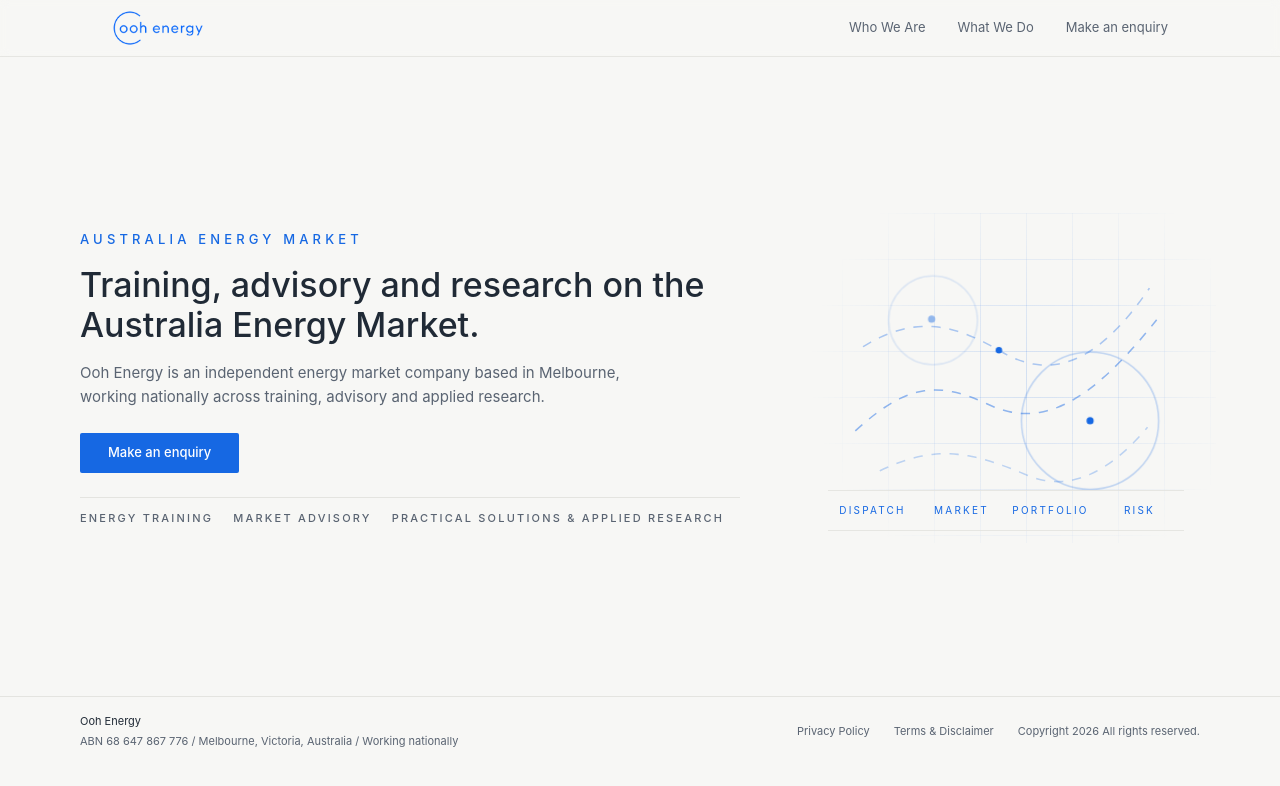
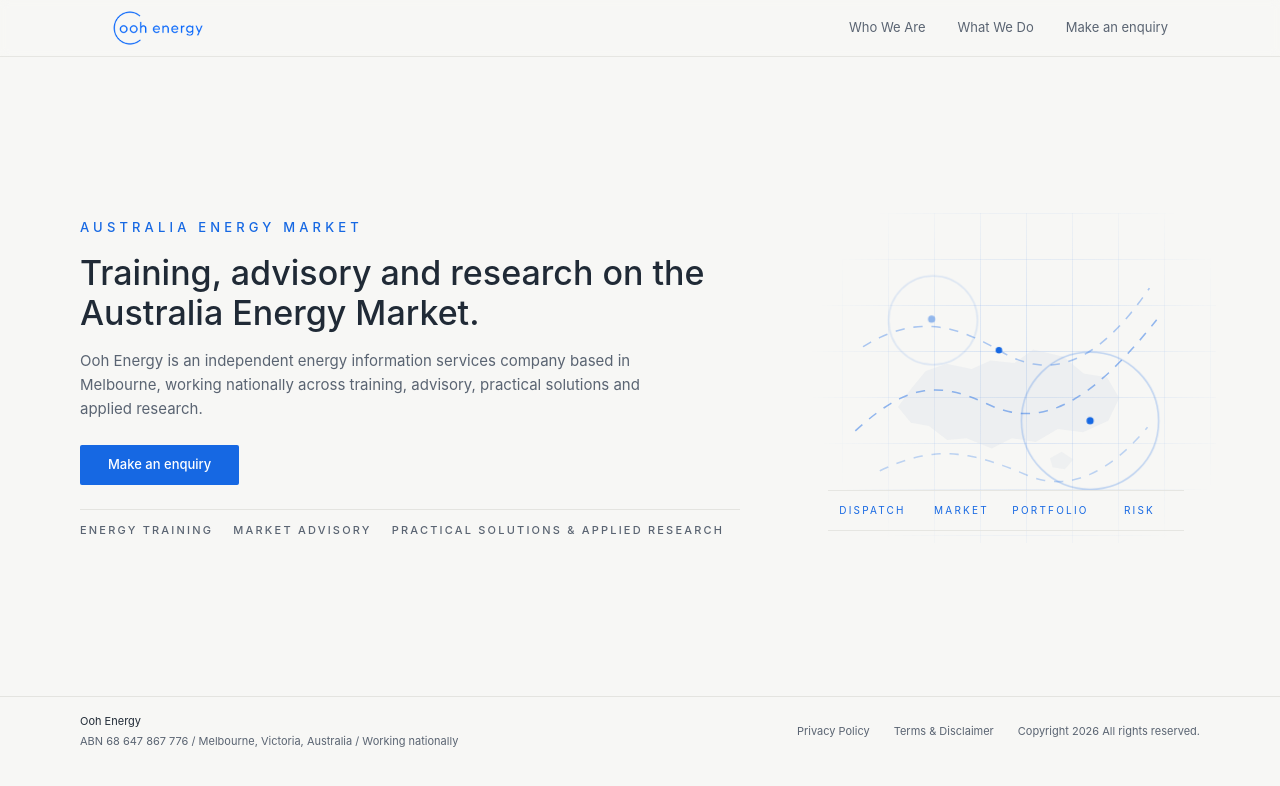
Before and after one commit to TheSkyTop/oohenergy, a Next.js app: page / in a window 1280 px wide. Shown: the top 786 px of the page. Built offline with nearby package versions, Linux system fonts and the light colour scheme; no server answers.

Commit message:
Finalize release polish

```diff
--- a/app/page.tsx
+++ b/app/page.tsx
@@ -31,6 +31,7 @@
       "Energy training",
       "Market advisory",
       "Data centre and large load energy",
+      "Practical solutions",
       "Applied research",
       "Australia Energy Market training",
       "Australia Energy Market advisory"
@@ -92,7 +93,7 @@
           >
             {site.hero.cta}
           </a>
-          <div className="mt-6 grid grid-cols-1 gap-2 border-t border-brand-rule pt-3 min-[420px]:grid-cols-3 sm:flex sm:flex-wrap sm:gap-x-5">
+          <div className="mt-6 grid grid-cols-1 gap-2 border-t border-brand-rule pt-3 sm:flex sm:flex-wrap sm:gap-x-5">
             {site.hero.summaryItems.map((item) => (
               <span key={item} className="font-heading text-[11px] font-medium uppercase tracking-[0.2em] text-brand-muted">
                 {item}
@@ -135,6 +136,12 @@
     <div className="relative hidden h-[330px] translate-x-4 lg:block" aria-hidden="true">
       <div className="energy-field absolute inset-0" />
       <svg className="absolute inset-0 h-full w-full" viewBox="0 0 540 510" fill="none">
+        <path
+          d="M124 271L146 244L178 233L217 241L246 228L283 232L312 211L359 222L390 248L426 254L445 286L428 321L389 339L350 334L316 354L279 348L248 364L209 348L179 351L151 329L123 324L103 300L124 271Z"
+          fill="#D7DDE5"
+          opacity="0.32"
+        />
+        <path d="M338 379L356 369L374 381L361 396L342 393L338 379Z" fill="#D7DDE5" opacity="0.28" />
         <path className="flow-line flow-line-a" d="M38 336C118 263 166 260 243 296C320 332 394 302 502 166" />
         <path className="flow-line flow-line-b" d="M50 206C130 157 189 172 259 212C335 259 408 238 491 117" />
         <path className="flow-line flow-line-c" d="M76 398C163 356 218 370 300 404C369 435 432 398 488 332" />
--- a/lib/content.ts
+++ b/lib/content.ts
@@ -26,7 +26,7 @@
   hero: {
     eyebrow: "AUSTRALIA ENERGY MARKET",
     title: "Training, advisory and research on the Australia Energy Market.",
-    text: "Ooh Energy is an independent energy market company based in Melbourne, working nationally across training, advisory and applied research.",
+    text: "Ooh Energy is an independent energy information services company based in Melbourne, working nationally across training, advisory, practical solutions and applied research.",
     cta: "Make an enquiry",
     summaryItems: ["Energy training", "Market advisory", "Practical solutions & applied research"]
   },
```
